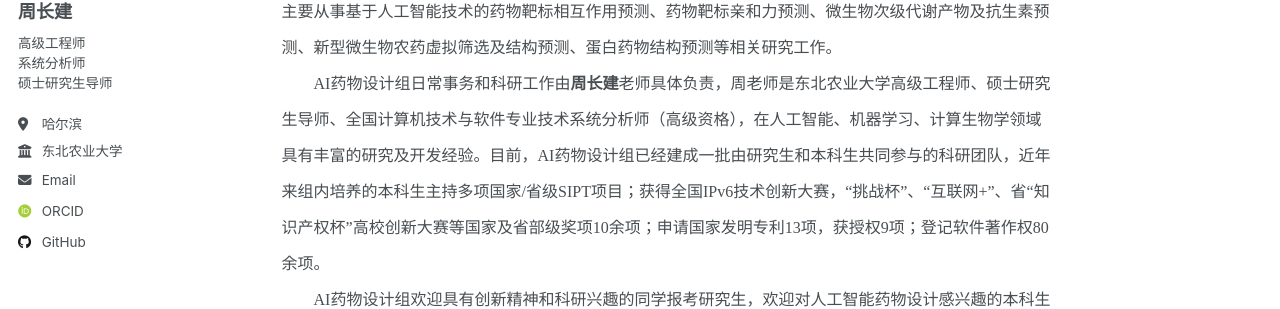
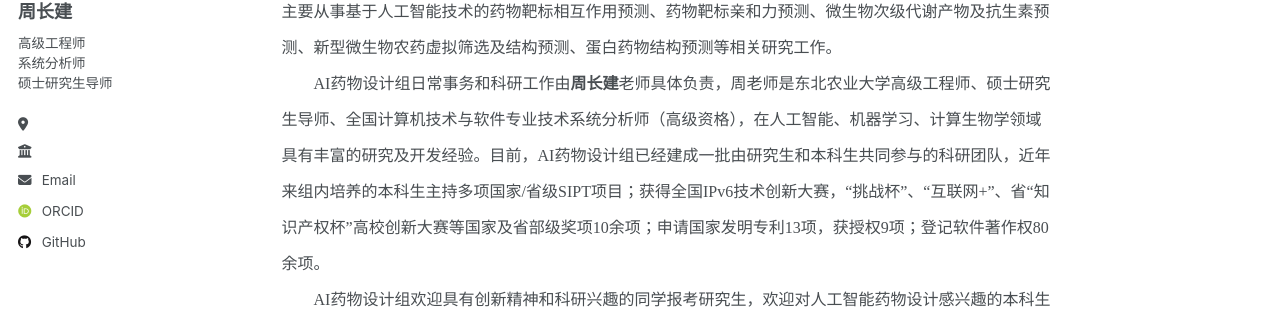
Before and after one commit to HPC-NEAU/zhoucj, a Jekyll site: the page built from _pages/about.md, in a window 1280 px wide. Shown: the part 242-551 px from the top of the page. Built offline with Jekyll 4.4.1, drawn with Linux system fonts in a browser that asks for light colours; some web fonts are replaced.

Commit message:
Update _config.yml

```diff
--- a/_config.yml
+++ b/_config.yml
@@ -26,8 +26,8 @@ author:
   name             : "周长建"
   pronouns         : # example: "男"
   bio              : "高级工程师<br>系统分析师<br>硕士研究生导师"
-  location         : "哈尔滨"
-  employer         : "东北农业大学"
+  location         : ""
+  employer         : ""
   uri              : # URL
   email            : "zhouchangjian@neau.edu.cn"
 
```
